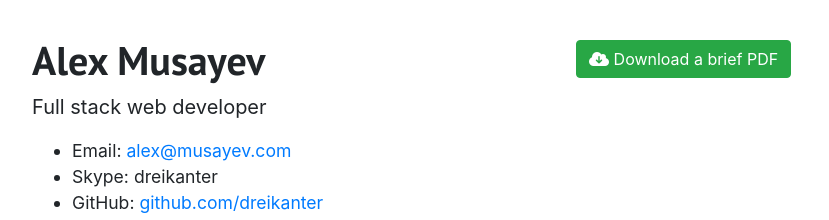
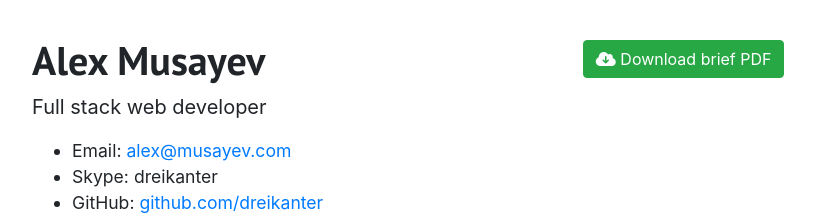
Before and after one commit to dreikanter/musayev.com, a Jekyll site: the page built from index.md, in a window 1280 px wide and 900 px high. Shown: the top 220 px of the window, without its empty margins (223-1052 px from the left). Built offline with Jekyll 4.4.1, drawn with Linux system fonts in a browser that asks for light colours; nearby versions of some CDN libraries.

Commit message:
Update button label

```diff
--- a/index.md
+++ b/index.md
@@ -33,7 +33,7 @@ layout: default
   <div class="col-xs-12 col-sm-12 col-md-4 col-lg-4 download-container">
     <a href="/alex-musayev-cv.pdf" class="btn btn-success">
       <i class="fas fa-cloud-download-alt"></i>
-      Download a brief PDF
+      Download brief PDF
     </a>
   </div>
 </div>
```
